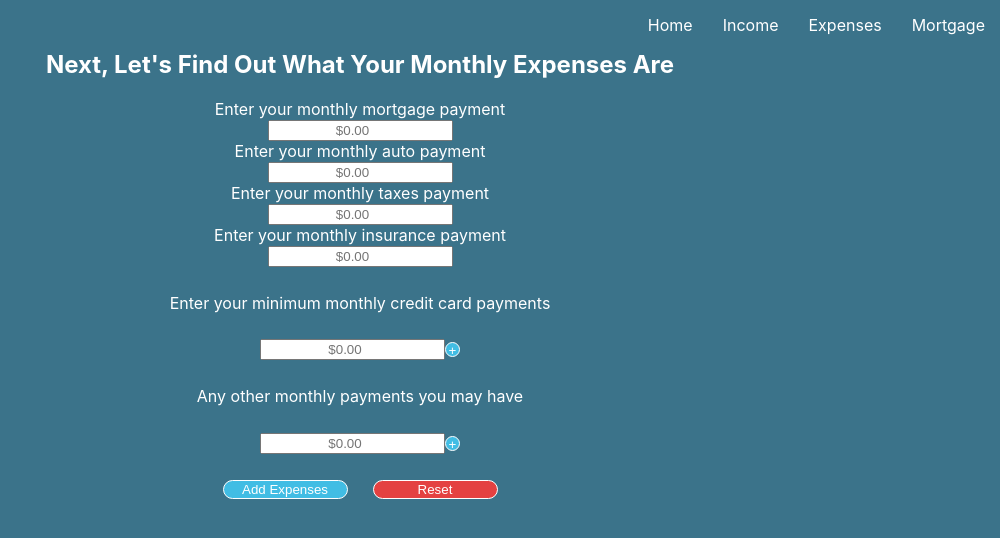
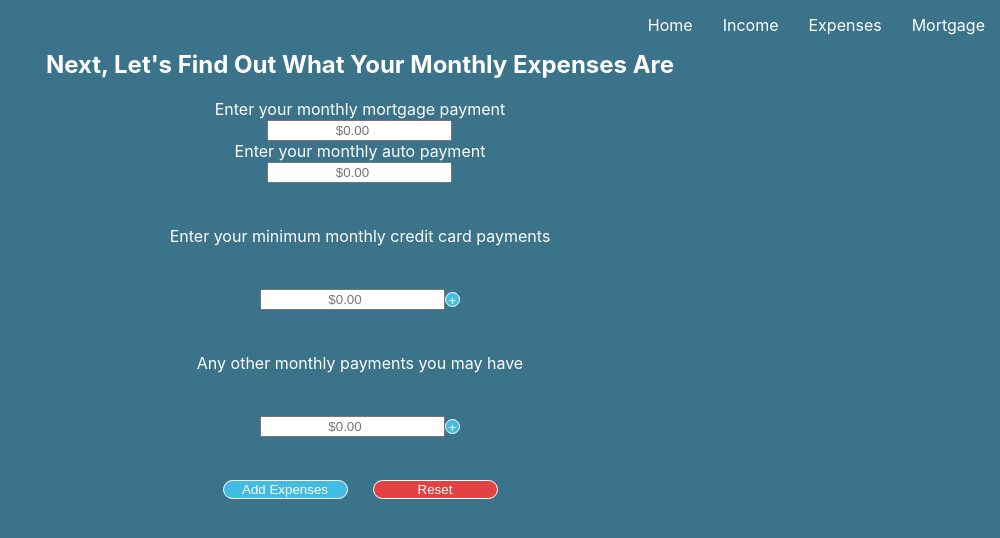
Before and after one commit to macrowell70/mortgage-calculator, a React (Create React App) app: page /expenses in a window 1280 px wide. Shown: the top 538 px of the page, without its empty margins (280-1280 px from the left). Built offline with nearby package versions, Linux system fonts and the light colour scheme.

Commit message:
removes taxes and insurance fields from expenses calculator page

```diff
--- a/src/Components/ExpensesCalculator.js
+++ b/src/Components/ExpensesCalculator.js
@@ -4,8 +4,6 @@ import './ExpensesCalculator.css';
 const initialFormValues = {
     mortgage: '',
     auto: '',
-    taxes: '',
-    insurance: '',
     creditCards: [{
         name: 'creditCards1',
         value: ''
@@ -24,9 +22,7 @@ export default function ExpensesCalculator(props) {
 
     const fields = [
         'mortgage',
-        'auto',
-        'taxes',
-        'insurance'
+        'auto'
     ];
 
     useEffect(() => {
```
